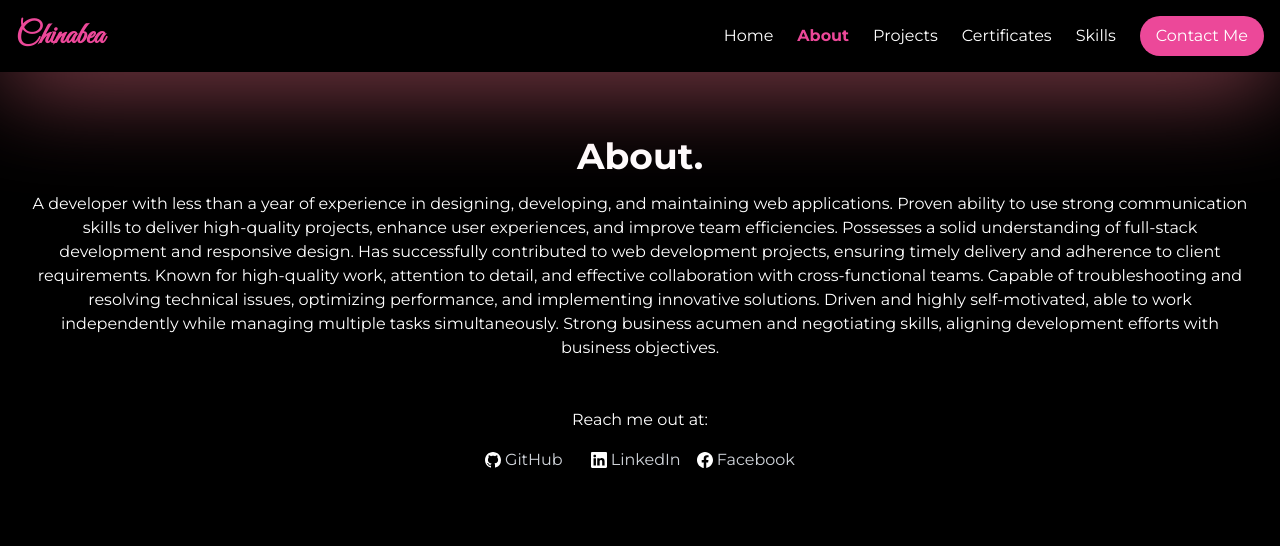
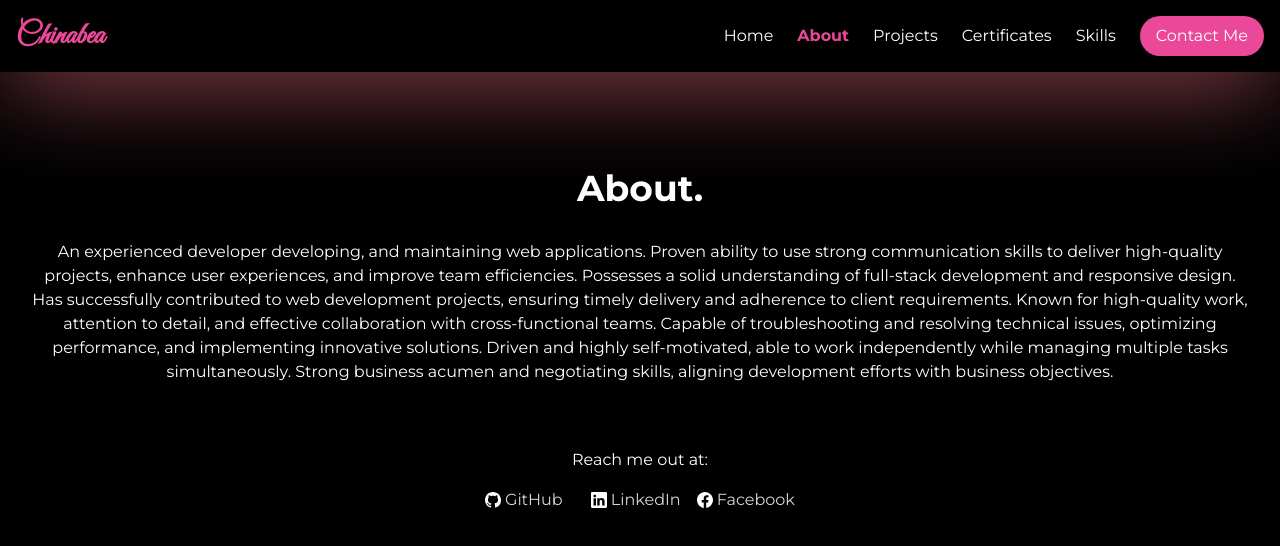
Before and after one commit to chinabea/MyWebPortfolio, a Nuxt app: page /about in a window 1280 px wide. Shown: the top 546 px of the page. Built offline with nearby package versions, Linux system fonts and the light colour scheme.

Commit message:
update about

```diff
--- a/pages/about.vue
+++ b/pages/about.vue
@@ -1,9 +1,9 @@
 <template>
-  <div class="mt-8"></div>
   <div class="bg-background text-foreground min-h-screen p-8 flex flex-col items-center">
-    <h1 class="text-4xl font-bold font-montserrat mb-4">About.</h1>
-    <p class="text-muted-foreground mb-8 text-center">
-      A developer with less than a year of experience in designing, developing, and maintaining web applications.
+    <div class="mt-8"></div>
+    <h1 class="text-4xl font-bold font-montserrat mb-4 mt-8">About.</h1>
+    <p class="text-muted-foreground mb-8 mt-4 text-center">
+      An experienced developer developing, and maintaining web applications.
       Proven ability to use strong communication skills to deliver high-quality projects, enhance user experiences,
       and improve team efficiencies. Possesses a solid understanding of full-stack development and responsive design.
       Has successfully contributed to web development projects, ensuring timely delivery and adherence to client requirements.
@@ -12,7 +12,7 @@
       able to work independently while managing multiple tasks simultaneously. Strong business acumen and negotiating skills,
       aligning development efforts with business objectives.
     </p>
-    <h6 class="mt-4">Reach me out at:</h6>
+    <h6 class="mt-8">Reach me out at:</h6>
     <div class="mt-4 flex space-x-4">
       <div class="mr-3 inline-flex">
         <div class="flex items-center custom-underline hover:text-white transition duration-200 ease-in-out">
@@ -35,7 +35,7 @@
           <svg xmlns="http://www.w3.org/2000/svg" aria-hidden="true" role="img" width="16" height="16" viewBox="0 0 16 16" class="iconify iconify--bi">
             <path fill="currentColor" d="M16 8.049c0-4.446-3.582-8.05-8-8.05C3.58 0-.002 3.603-.002 8.05c0 4.017 2.926 7.347 6.75 7.951v-5.625h-2.03V8.05H6.75V6.275c0-2.017 1.195-3.131 3.022-3.131c.876 0 1.791.157 1.791.157v1.98h-1.009c-.993 0-1.303.621-1.303 1.258v1.51h2.218l-.354 2.326H9.25V16c3.824-.604 6.75-3.934 6.75-7.951"></path>
           </svg>
-          <a href="https://www.facebook.com/china-bea" class="text-gray-300 ml-1" target="_blank">Facebook</a>
+          <a href="https://www.facebook.com/china_bea" class="text-gray-300 ml-1" target="_blank">Facebook</a>
         </div>
       </div>
     </div>
```
